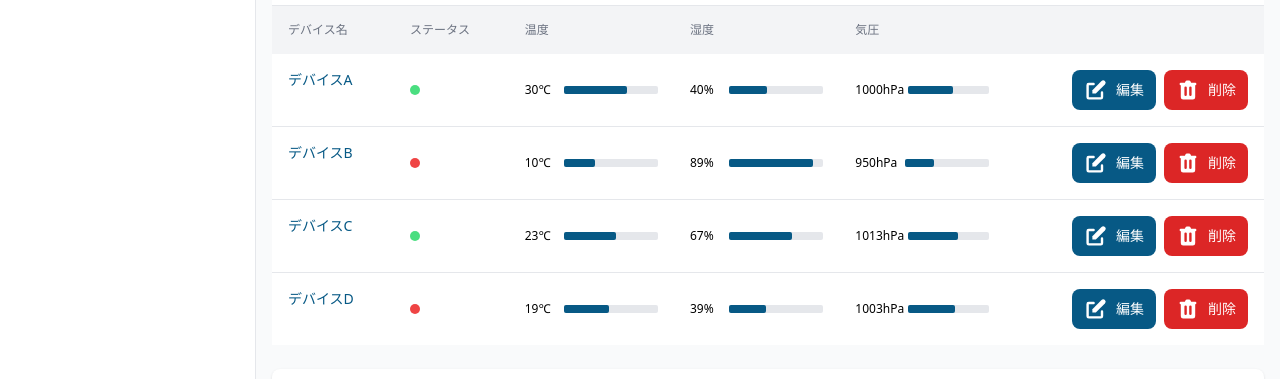
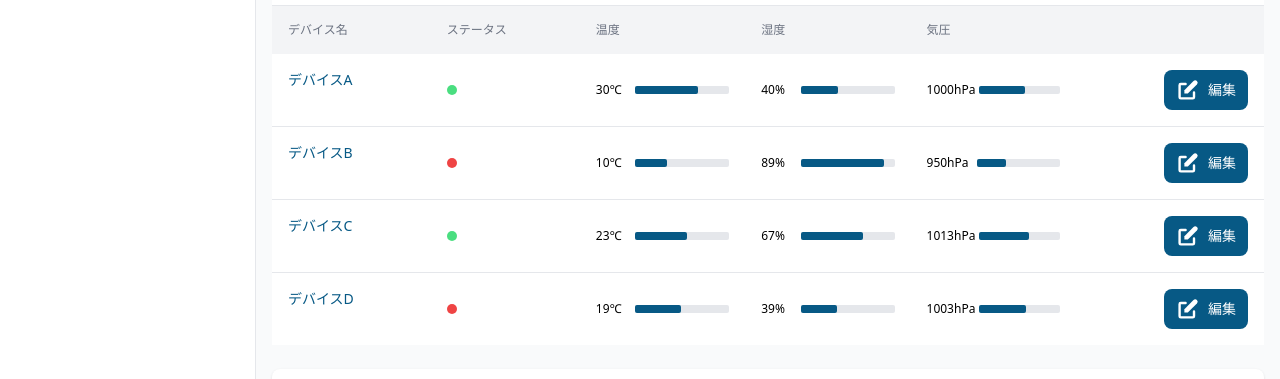
Before and after one commit to yuuu/iot_dashboard_aws_amplify_book_site, a Next.js app: page /devices in a window 1280 px wide. Shown: the part 271-650 px from the top of the page. Built offline with nearby package versions, Linux system fonts and the light colour scheme.

Commit message:
証明書の一括削除に対応

```diff
--- a/pages/devices/index.tsx
+++ b/pages/devices/index.tsx
@@ -3,7 +3,6 @@ import type { NextPage } from "next";
 import Breadcrumbs from "../../src/components/Breadcrumbs";
 import NewDeviceModal from "../../src/components/devices/NewDeviceModal";
 import EditDeviceModal from "../../src/components/devices/EditDeviceModal";
-import DeleteDeviceModal from "../../src/components/devices/DeleteDeviceModal";
 import DeviceTable from "../../src/components/devices/DeviceTable";
 import Device from "../../src/types/device";
 import { useFetchDevices } from "../../src/hooks/useDevices";
@@ -14,7 +13,6 @@ const DeviceIndex: NextPage = () => {
 
   const [newModal, setNewModal] = useState(false);
   const [editModal, setEditModal] = useState<Device | null>(null);
-  const [deleteModal, setDeleteModal] = useState<Device | null>(null);
   const [filteredDevices, setFilteredDevices] = useState<
     Device[] | undefined
   >();
@@ -22,7 +20,6 @@ const DeviceIndex: NextPage = () => {
   useEffect(() => setFilteredDevices(devices), [devices]);
 
   const onEdit = (device: Device) => setEditModal(device);
-  const onDestroy = (device: Device) => setDeleteModal(device);
   const onChange = (e: React.ChangeEvent<HTMLInputElement>) => {
     setFilteredDevices(
       devices?.filter((device) => device.name.match(e.target.value))
@@ -67,11 +64,7 @@ const DeviceIndex: NextPage = () => {
         <div className="overflow-x-auto">
           <div className="align-middle inline-block min-w-full">
             <div className="shadow overflow-hidden">
-              <DeviceTable
-                devices={filteredDevices}
-                onEdit={onEdit}
-                onDestroy={onDestroy}
-              />
+              <DeviceTable devices={filteredDevices} onEdit={onEdit} />
             </div>
           </div>
         </div>
@@ -83,11 +76,6 @@ const DeviceIndex: NextPage = () => {
         onClose={() => setEditModal(null)}
       />
       <NewDeviceModal show={newModal} onClose={() => setNewModal(false)} />
-      <DeleteDeviceModal
-        show={!!deleteModal}
-        device={deleteModal}
-        onClose={() => setDeleteModal(null)}
-      />
     </>
   );
 };
--- a/src/components/devices/DeviceTable.tsx
+++ b/src/components/devices/DeviceTable.tsx
@@ -4,17 +4,15 @@ import Device from "../../types/device";
 import { useDeviceUtils } from "../../hooks/useDeviceUtils";
 import BarGraphWithValue from "../BarGraphWithValue";
 import DeviceStatus from "../DeviceStatus";
-import DeleteIcon from "../icons/DeleteIcon";
 import DeleteButton from "./DeleteButton";
 import EditButton from "./EditButton";
 
 type Props = {
   devices: Device[] | undefined;
   onEdit: (device: Device) => void;
-  onDestroy: (device: Device) => void;
 };
 
-const BarGraph: React.FC<Props> = ({ devices, onEdit, onDestroy }) => {
+const BarGraph: React.FC<Props> = ({ devices, onEdit }) => {
   const { isOnline } = useDeviceUtils();
 
   return (
@@ -95,7 +93,6 @@ const BarGraph: React.FC<Props> = ({ devices, onEdit, onDestroy }) => {
               </td>
               <td className="p-4 whitespace-nowrap space-x-2 text-right">
                 <EditButton onClick={() => onEdit(device)} />
-                <DeleteButton onClick={() => onDestroy(device)} />
               </td>
             </tr>
           );
```
Also changed, not shown: 1 other file (tests, documents, lock files or other folders).
